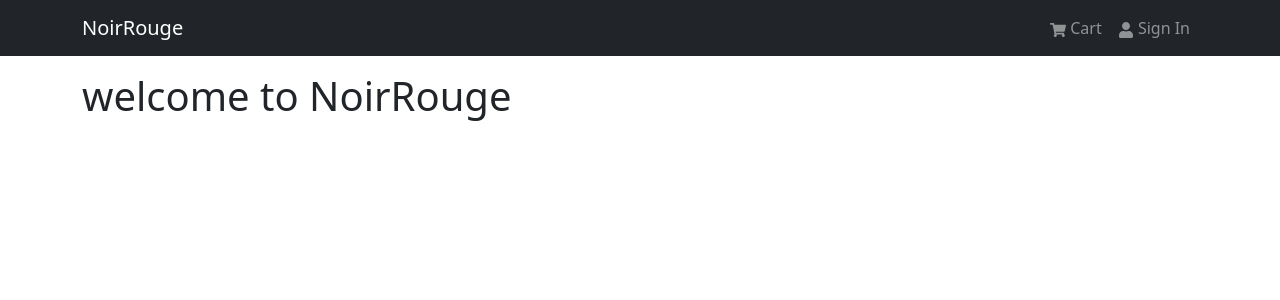
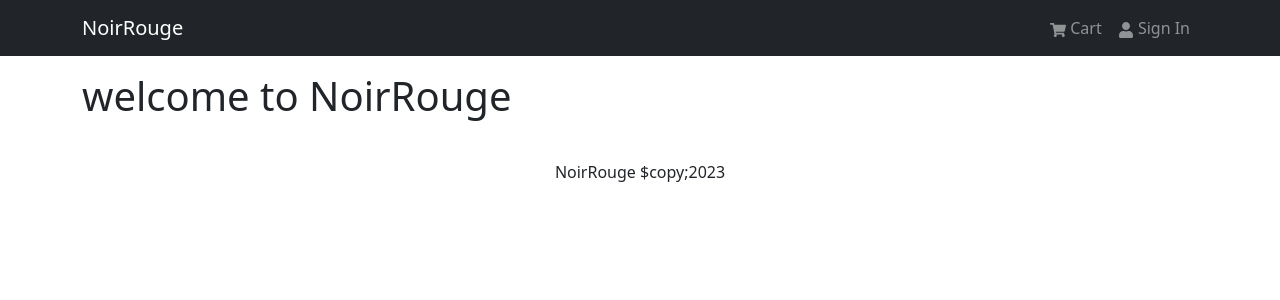
Before and after one commit to mayangiaretha/NoirRouge, a React (Vite) app: page / in a window 1280 px wide. Shown: the top 300 px of the page. Built offline with nearby package versions, Linux system fonts and the light colour scheme.

Commit message:
added a footer

```diff
--- a/src/App.jsx
+++ b/src/App.jsx
@@ -1,6 +1,7 @@
 import { Container } from "react-bootstrap";
 import 'bootstrap/dist/css/bootstrap.min.css';
-import Header from "./components/Header/Header"
+import Header from "./components/Header/Header.jsx"
+import Footer from "./components/Footer/Footer.jsx";
 
 const App = () => {
     return (
@@ -11,6 +12,7 @@
         <h1>welcome to NoirRouge</h1>
             </Container>
         </main>
+            <Footer/>
 </>
     );
 };
--- /dev/null
+++ b/src/components/Footer/Footer.jsx
@@ -0,0 +1,19 @@
+import { Container, Row, Col} from 'react-bootstrap';
+
+const Footer = () => {
+    const currentYear = new Date().getFullYear()
+    return (
+        <footer>
+            <Container>
+                <Row>
+                    <Col className="text-center py-3">
+                      <p>NoirRouge $copy;{currentYear}</p>
+                    </Col>
+                </Row>
+            </Container>
+
+        </footer>
+    );
+};
+
+export default Footer;
```
